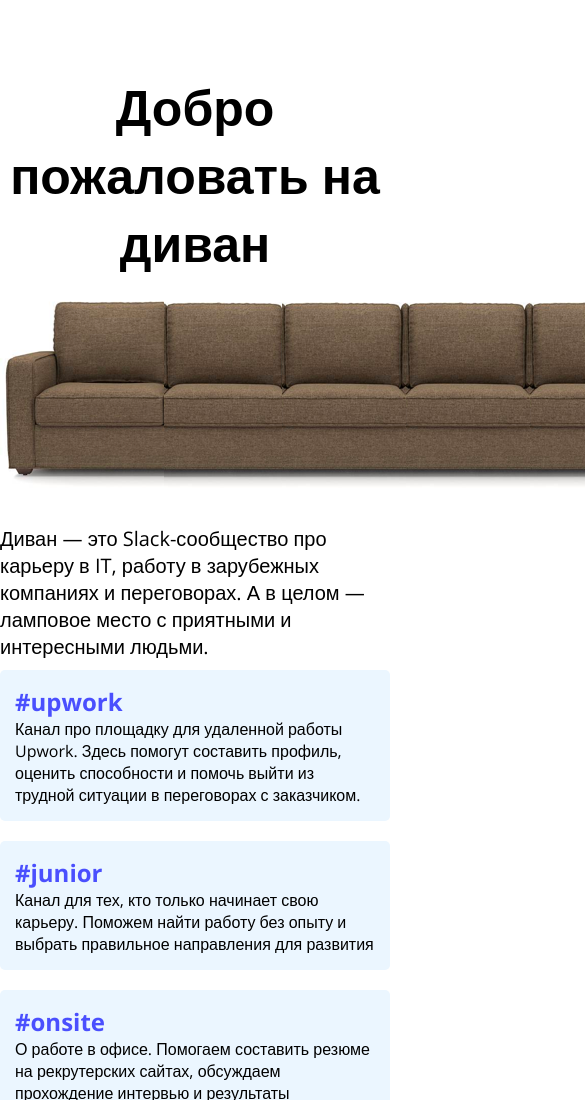
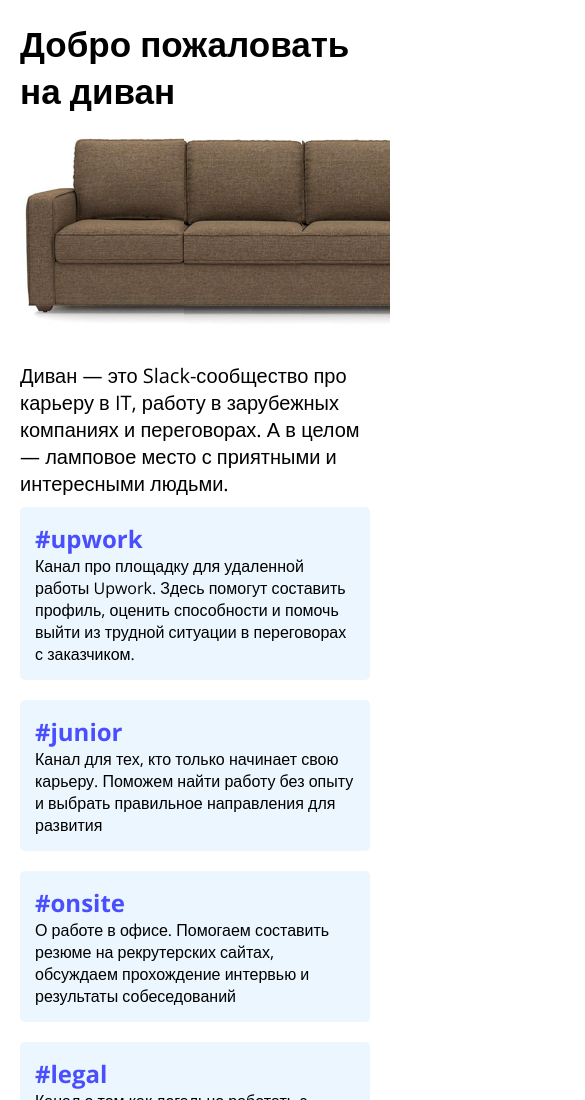
Before and after one commit to divan-community/divan-chat, a website built with Parcel: page src/index.html in a window 390 px wide. Shown: the top 1100 px of the page, 585 px wide, since content can reach past the window. Built offline with nearby package versions, Linux system fonts and the light colour scheme.

Commit message:
Responsive layout added

```diff
--- a/src/style.scss
+++ b/src/style.scss
@@ -3,14 +3,17 @@ body {
   padding: 0;
   margin: 0;
 }
+
 .main {
   max-width: 940px;
   margin: 0 auto;
   padding-top: 73px;
   padding-bottom: 30px;
 }
+
 .divan {
   margin-bottom: 20px;
+
   &__picture {
     background: url("./images/divan.png");
     width: 939px;
@@ -25,19 +28,23 @@ body {
     letter-spacing: 0;
   }
 }
+
 p {
   font-size: 20px;
   margin-top: 0;
   margin-bottom: 10px;
 }
+
 .channel {
   border-radius: 5px;
   background: #EBF6FF;
   padding: 15px;
   margin-bottom: 20px;
+
   &_unrelated {
     background: #ffebec;
   }
+
   &__title {
     font-size: 24px;
     font-weight: bold;
@@ -45,6 +52,7 @@ p {
 
   }
 }
+
 a.join {
 
   display: inline-block;
@@ -55,3 +63,20 @@ a.join {
   font-size: 24px;
   padding: 10px 20px;
 }
+
+
+@media (max-width: 940px) {
+  .main {
+    box-sizing: border-box;
+    width: 100%;
+    overflow: hidden;
+    padding: 20px 20px 229px;
+  }
+  .divan__title {
+    text-align: left;
+    font-size: 35px;
+    font-weight: bold;
+    color: #000000;
+    letter-spacing: 0;
+  }
+}
```
Lines whose indentation alone changed are shown as unchanged.
